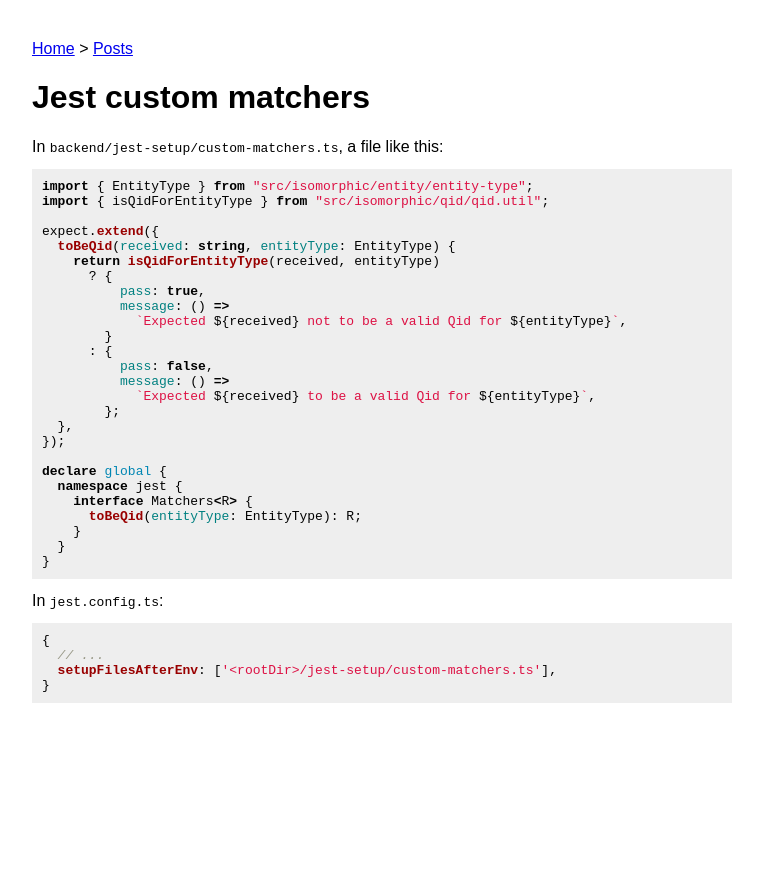
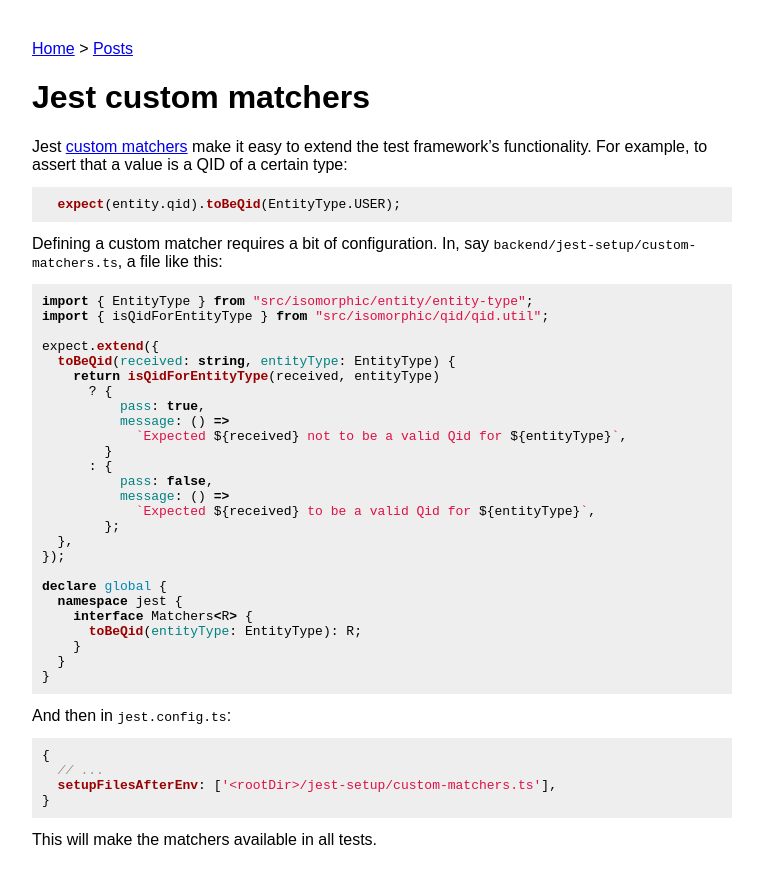
Before and after one commit to maxh/maxheinritz.com, a Jekyll site: the page built from _posts/2022-11-19-jest-custom-matchers.md, in a window 1280 px wide. Shown: the top 884 px of the page, without its empty margins (108-871 px from the left). Built offline with Jekyll 4.4.1, drawn with Linux system fonts in a browser that asks for light colours.

Commit message:
more on tests

````diff
--- a/_posts/2022-11-19-jest-custom-matchers.md
+++ b/_posts/2022-11-19-jest-custom-matchers.md
@@ -4,7 +4,13 @@
 tags: ["software patterns"]
 ---
 
-In `backend/jest-setup/custom-matchers.ts`, a file like this:
+Jest [custom matchers](https://jestjs.io/docs/expect#expectextendmatchers) make it easy to extend the test framework's functionality. For example, to assert that a value is a QID of a certain type:
+
+```ts
+  expect(entity.qid).toBeQid(EntityType.USER);
+```
+
+Defining a custom matcher requires a bit of configuration. In, say `backend/jest-setup/custom-matchers.ts`, a file like this:
 
 ```ts
 import { EntityType } from "src/isomorphic/entity/entity-type";
@@ -35,7 +41,7 @@
 }
 ```
 
-In `jest.config.ts`:
+And then in `jest.config.ts`:
 
 ```ts
 {
@@ -43,3 +49,5 @@
   setupFilesAfterEnv: ['<rootDir>/jest-setup/custom-matchers.ts'],
 }
 ```
+
+This will make the matchers available in all tests.
````
